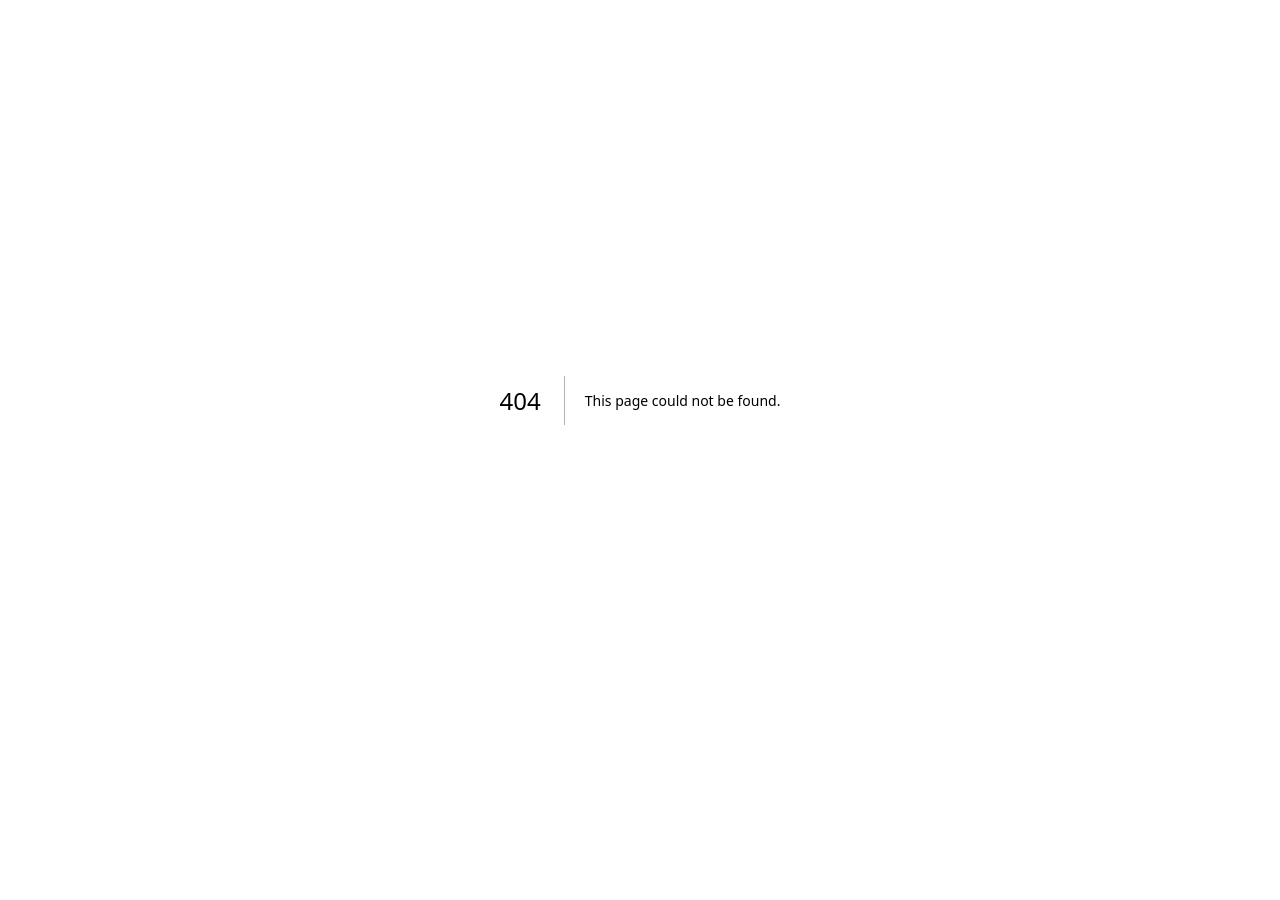
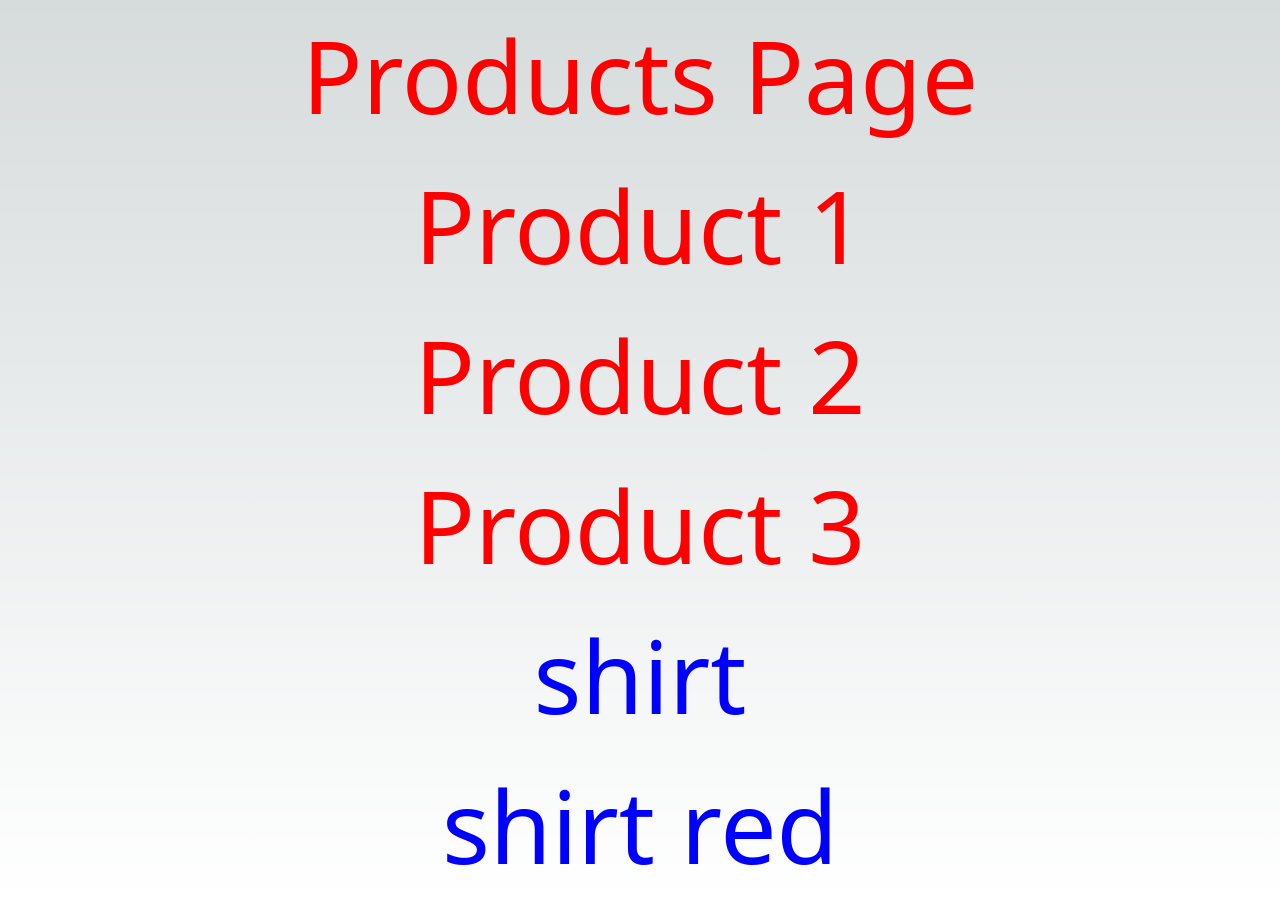
Before and after one commit to greghonox/NEXT_JS, a Next.js app: page /products in a window 1280 px wide. Before the commit this address had no page. Before the commit the page ends 800 px from the top, so only its background shows below. Built offline with nearby package versions, Linux system fonts and the light colour scheme.

Commit message:
feat: adding routers

```diff
--- a/src/pages/api/about.js
+++ /dev/null
@@ -1,3 +0,0 @@
-export default function About(req, res) {
-  res.status(200).json({ name: 'Luiza', 'route': 'about' })
-}
--- a/src/pages/api/hello.ts
+++ /dev/null
@@ -1,13 +0,0 @@
-// Next.js API route support: https://nextjs.org/docs/api-routes/introduction
-import type { NextApiRequest, NextApiResponse } from "next";
-
-type Data = {
-  name: string;
-};
-
-export default function handler(
-  req: NextApiRequest,
-  res: NextApiResponse<Data>,
-) {
-  res.status(200).json({ name: "John Doe" });
-}
--- a/src/pages/api/product.js
+++ /dev/null
@@ -1,10 +0,0 @@
-const randomNumber = Math.random();
-
-
-export default function Product(req, res) {
-var list = []
-for (var i = 0; i < 10000; i++){
-        list.push(i * randomNumber);
-    }
-return res.status(200).json({'list': list})
-}
--- a/src/pages/index.tsx
+++ b/src/pages/index.tsx
@@ -1,6 +1,10 @@
 export default function Home() {
   return (
     <main>
+      <center>
+        <p font-size="2px">My first page in the Next.js!</p>
+        <a href='products'>Products</a>
+      </center>
     </main>
   );
 }
--- /dev/null
+++ b/src/pages/products/index.js
@@ -0,0 +1,23 @@
+const randomNumber = Math.random();
+
+const products = [
+    { id: randomNumber, name: "Product 1" },
+    { id: randomNumber, name: "Product 2" },
+    { id: randomNumber, name: "Product 3" },
+];
+
+export default function Products() {
+    var title = `Products Page`;
+    return (
+        <center>
+            {title}
+            {products.map((product) => (
+                <div>
+                    {product.name}
+                </div>
+            ))}
+        <a href="products/shirt">shirt</a><br/>
+        <a href="products/shirt/shirt_red">shirt red</a>
+        </center>
+    );
+}
--- /dev/null
+++ b/src/pages/products/shirt/index.js
@@ -0,0 +1,10 @@
+export default function Shirt() {
+    var title = `Shirt Page`;
+    return (
+        <center>
+            <p>
+                {title}
+            </p>
+        </center>
+    );
+}
--- /dev/null
+++ b/src/pages/products/shirt/shirt_red.js
@@ -0,0 +1,10 @@
+export default function ShirtRed() {
+    var title = `Red Shirt Page`;
+    return (
+        <center>
+            <p>
+                {title}
+            </p>
+        </center>
+    );
+}
--- a/src/styles/globals.css
+++ b/src/styles/globals.css
@@ -15,3 +15,26 @@
     --background-end-rgb: 0, 0, 0;
   }
 }
+
+body {
+  color: rgb(var(--foreground-rgb));
+  background: linear-gradient(
+      to bottom,
+      transparent,
+      rgb(var(--background-end-rgb))
+    )
+    rgb(var(--background-start-rgb));
+}
+
+p {
+  font-size: 100px;
+}
+
+a {
+  color: blue;
+}
+
+div {
+  font-size: 100px;
+  color: red;
+}
```
